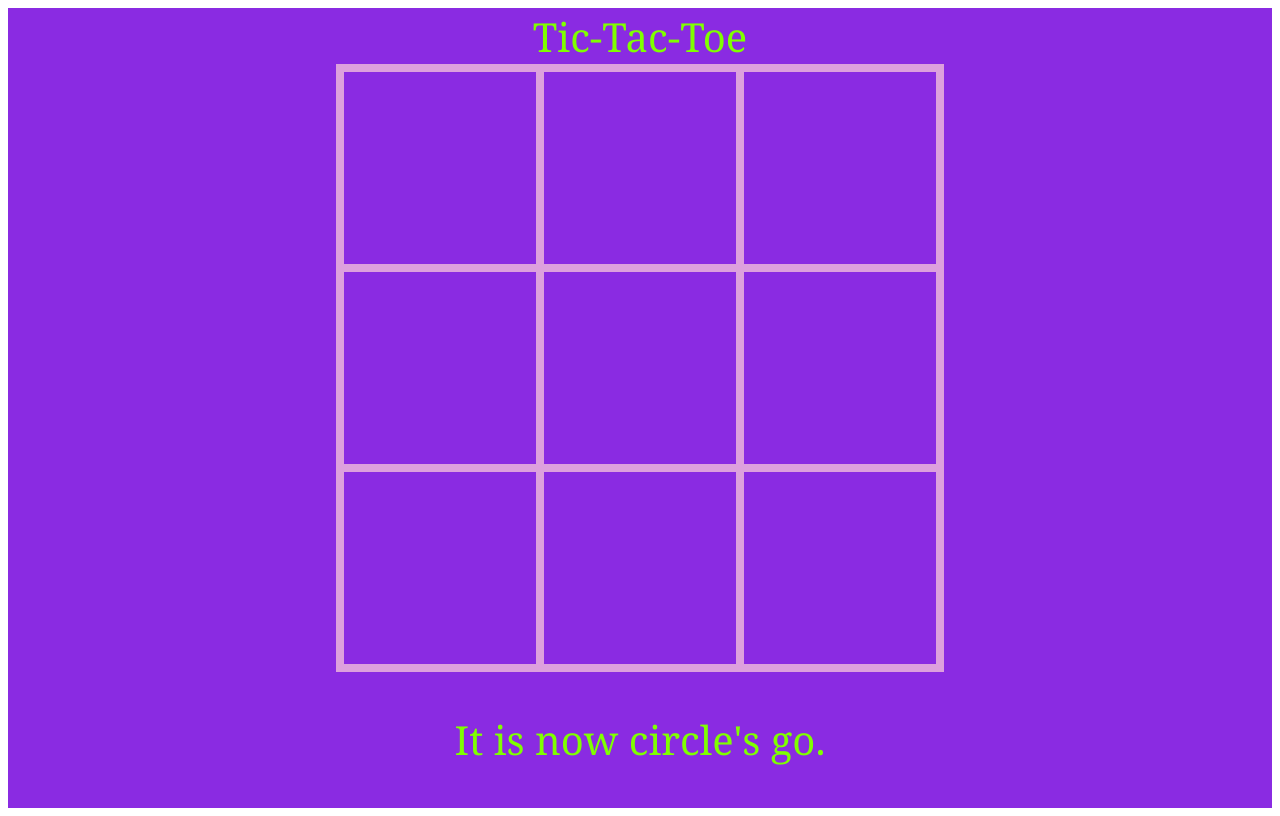
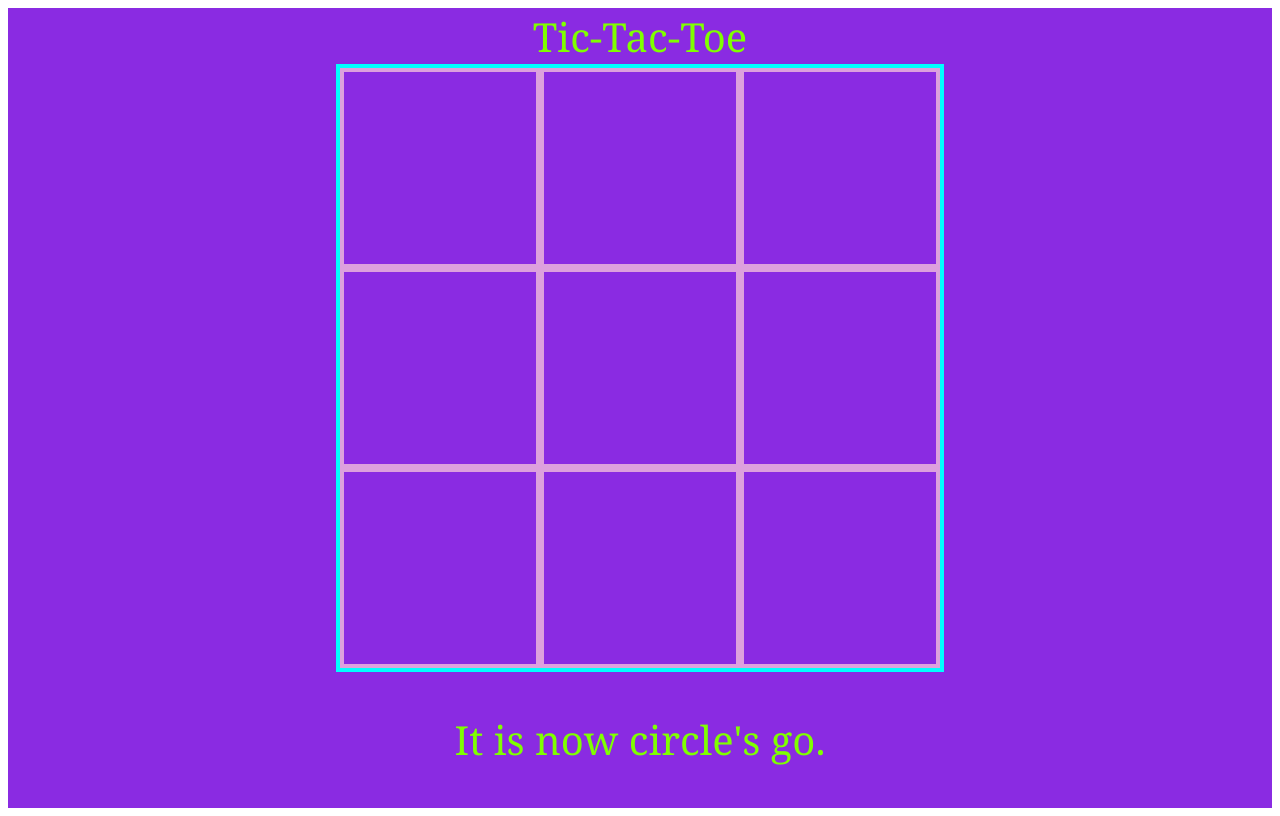
Before and after one commit to Arielthecoder/react-game, a React (Create React App) app: page / in a window 1280 px wide. Built offline with nearby package versions, Linux system fonts and the light colour scheme.

Commit message:
changing css

```diff
--- a/src/index.css
+++ b/src/index.css
@@ -14,7 +14,7 @@
   height: 600px;
   display: flex;
   flex-wrap: wrap;
-  border: solid 4px plum;
+  border: solid 4px aqua;
 }
 
 .square {
```
